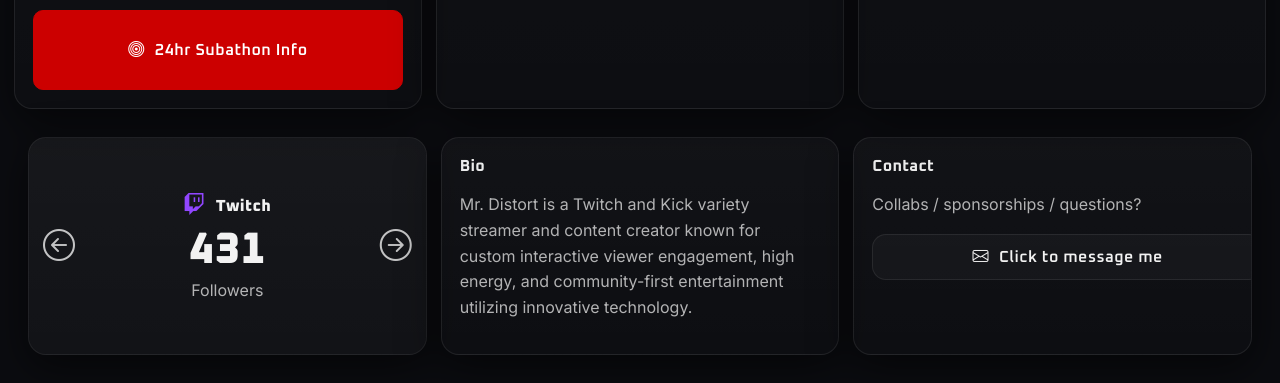
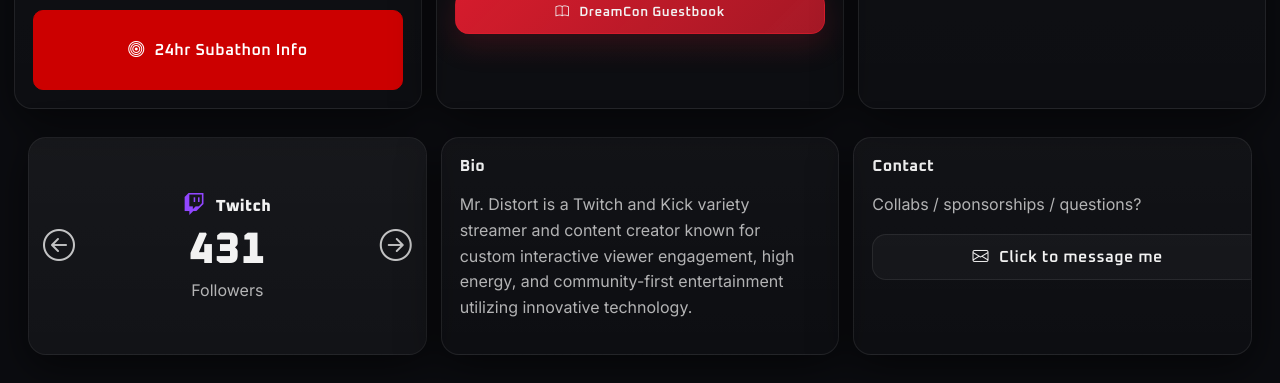
Before and after one commit to scwhitley/portfolio, a website: page index.html in a window 1280 px wide. Shown: the part 472-855 px from the top of the page. Drawn offline with nearby package versions, Linux system fonts and the light colour scheme; no server answers.

Commit message:
Update index.html

```diff
--- a/index.html
+++ b/index.html
@@ -79,6 +79,12 @@
       <div class="box-content">
         <div class="panel-title">Socials</div>
         <div id="socialLinks" class="social-links"></div>
+        <div id="socialLinks" class="social-links"></div>
+<div style="margin-top: 12px;">
+  <button class="btn primary full" id="openGuestBookModal">
+    <i class="bi bi-book"></i> DreamCon Guestbook
+  </button>
+</div>
       </div>
     </div>
 
```
